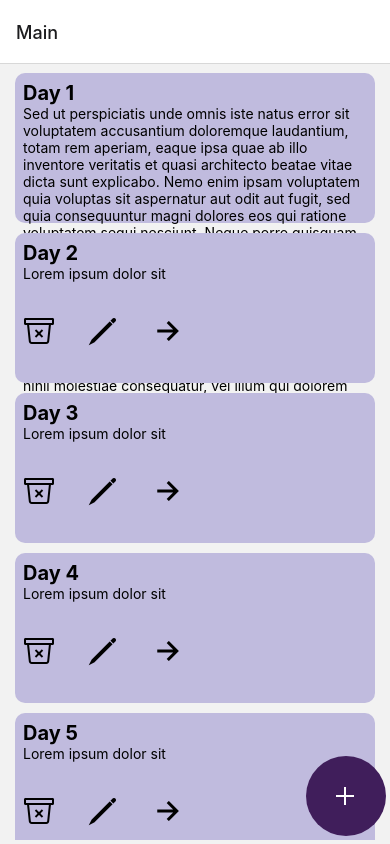
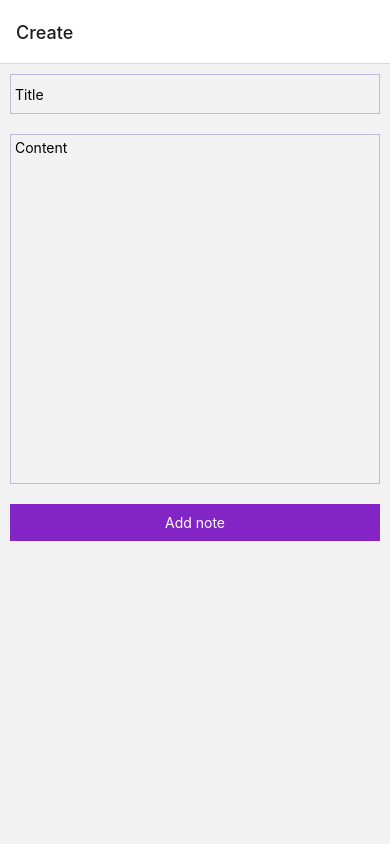
Before and after one commit to CalvinP4/react-demo, a React Native app in the folder todo-list/: screen / in a window 390 px wide. Built offline with nearby package versions, Linux system fonts and the light colour scheme.

Commit message:
[Part 3]Todo list - setup the create from

```diff
--- a/todo-list/App.js
+++ b/todo-list/App.js
@@ -4,6 +4,7 @@ import { createNativeStackNavigator } from "@react-navigation/native-stack";
 
 import MainScreen from "./src/screens/MainScreen";
 import ViewNoteScreen from "./src/screens/ViewNoteScreen";
+import CreateNoteScreen from "./src/screens/CreateNoteScreen";
 
 // [The navigation Stack]
 // keeps track of all screens navigated to
@@ -30,13 +31,16 @@ export default function App() {
 
   return (
     <NavigationContainer>
-      <Stack.Navigator initialRouteName="Main">
+      <Stack.Navigator initialRouteName="Create">
         <Stack.Screen name="Main">
           {(props) => <MainScreen {...props} GlobalState={GlobalState} />}
         </Stack.Screen>
         <Stack.Screen name="Note">
           {(props) => <ViewNoteScreen {...props} GlobalState={GlobalState} />}
         </Stack.Screen>
+        <Stack.Screen name="Create">
+          {(props) => <CreateNoteScreen {...props} GlobalState={GlobalState} />}
+        </Stack.Screen>
       </Stack.Navigator>
     </NavigationContainer>
   );
--- /dev/null
+++ b/todo-list/src/screens/CreateNoteScreen.jsx
@@ -0,0 +1,59 @@
+import React from "react";
+import {
+  TextInput,
+  TouchableOpacity,
+  View,
+  Text,
+  StyleSheet,
+} from "react-native";
+
+export default function CreateNoteScreen() {
+    return (
+        <View>
+            <TextInput
+                style={styles.title}
+                placeholder="Title"
+            />
+            <TextInput
+                multiline
+                style={styles.content}
+                placeholder="Content"
+                numberOfLines={20}
+            />
+            <TouchableOpacity style={styles.buttonEnabled}>
+                <Text style={styles.buttonText}>Add note</Text>
+            </TouchableOpacity>
+        </View>
+    );
+}
+
+const styles = StyleSheet.create({
+    title: {
+      height: 40,
+      margin: 10,
+      borderWidth: 1,
+      borderColor: "#C0BBDE",
+      padding: 4,
+    },
+    content: {
+      borderWidth: 1,
+      borderColor: "#C0BBDE",
+      margin: 10,
+      padding: 4,
+    },
+    buttonDisabled: {
+      alignItems: "center",
+      backgroundColor: "#D1BCE0",
+      padding: 10,
+      margin: 10,
+    },
+    buttonEnabled: {
+      alignItems: "center",
+      backgroundColor: "#8225C4",
+      padding: 10,
+      margin: 10,
+    },
+    buttonText: {
+      color: "white",
+    },
+  });
```
